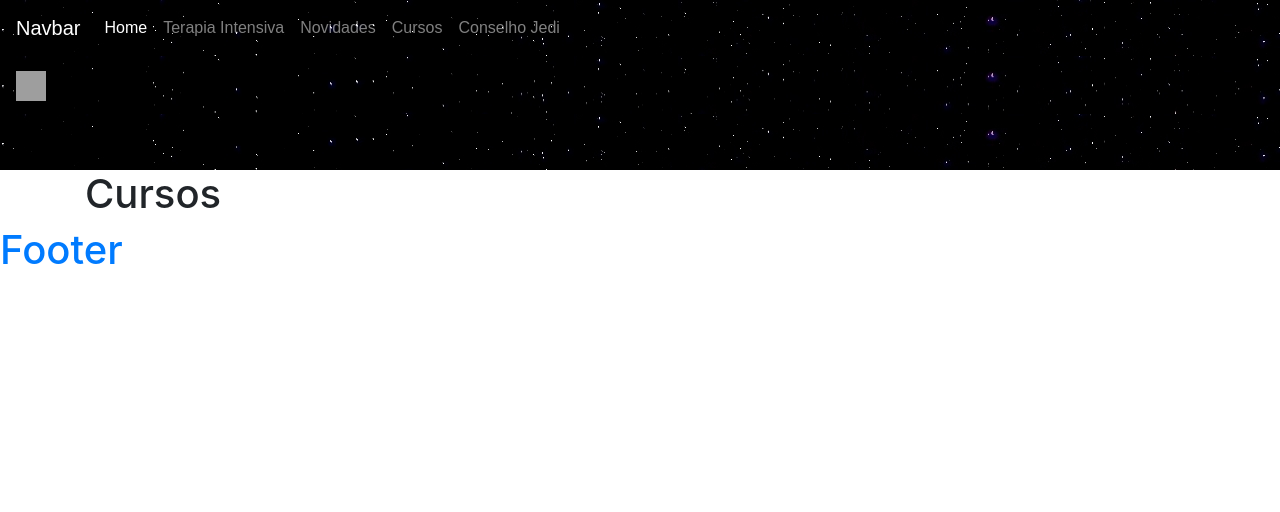
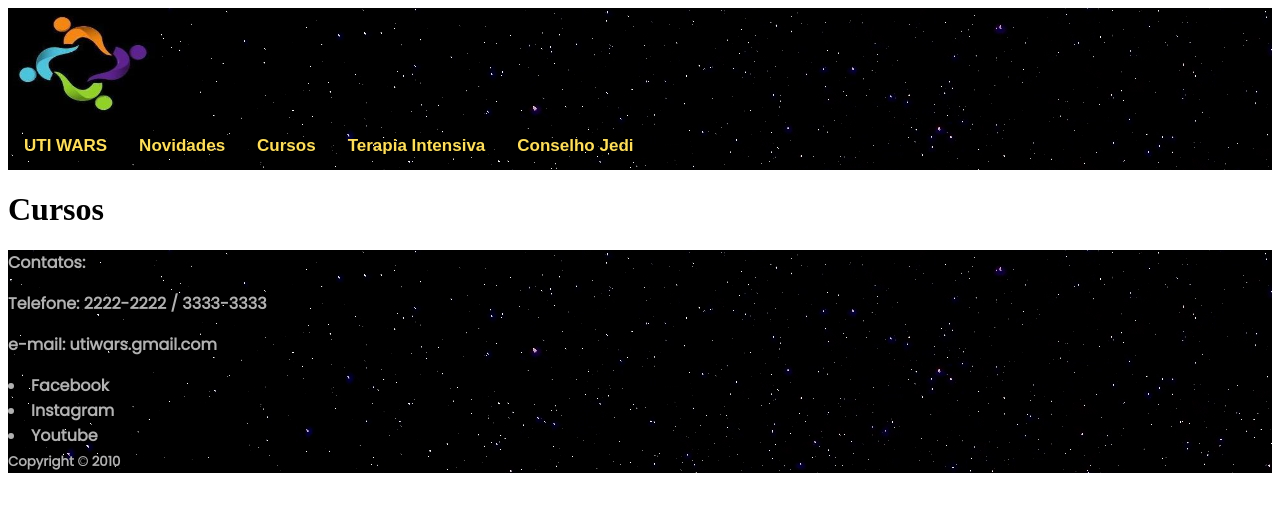
Before and after one commit to ilzamcmed/BlogDjango, a Django app: page /cursos/ in a window 1280 px wide. Shown: the top 512 px of the page. Run offline with Django 3.2, Linux system fonts and the light colour scheme; some libraries are stand-ins or nearby versions; grey boxes are pictures that could not be loaded.

Commit message:
adicionando navbar e footer, falta ajustes

```diff
--- a/main/static/main/base.css
+++ b/main/static/main/base.css
@@ -1,28 +1,73 @@
-.navbar-dark .navbar-brand {
-    color: #FFDE59;
-    font-family: 'Poppins', sans-serif;
-  }
-  .navbar-dark .navbar-brand:hover,
-  .navbar-dark .navbar-brand:focus {
-    color: #FFDE59;
-  }
+@import url('https://fonts.googleapis.com/css?family=Poppins&display=swap');
 
 
-  .navbar{
-    position: relative;
-    overflow: hidden;
-    background-image: url('../../static/main/starry-sky.jpg');
-    /*height: 180px;*/
+.img-logo{
+  width: 150px;
+  height: 110px;
+  align-items: ;
+}
+.topnav {
+  background-image: url("starry-sky.jpg");
+  overflow: hidden;
+}
+
+/* Style the links inside the navigation bar */
+.topnav a {
+  float: left;
+  display: block;
+  color: #FFDE59;
+  text-align: center;
+  padding: 14px 16px;
+  text-decoration: none;
+  font-family: 'Pippins', sans-serif;
+  font-weight: bold;
+  font-size: 17px;
+}
+
+/* Change the color of links on hover */
+.topnav a:hover {
+  background-color: #ddd;
+  color:#100F14;
+}
+/* Add an active class to highlight the current page */
+.topnav a.active {
+  background-color: #B1B1B1;
+  color: #100F14;
+}
+
+/* Hide the link that should open and close the topnav on small screens */
+.topnav .icon {
+  display: none;
+}
+/* When the screen is less than 600 pixels wide, hide all links, except for the first one ("Home"). Show the link that contains should open and close the topnav (.icon) */
+@media screen and (max-width: 600px) {
+  .topnav a:not(:first-child) {display: none;}
+  .topnav a.icon {
+    float: right;
+    display: block;
   }
+}
 
+/* The "responsive" class is added to the topnav with JavaScript when the user clicks on the icon. This class makes the topnav look good on small screens (display the links vertically instead of horizontally) */
+@media screen and (max-width: 600px) {
+  .topnav.responsive {position: relative;}
+  .topnav.responsive a.icon {
+    position: absolute;
+    right: 0;
+    top: 0;
+  }
+  .topnav.responsive a {
+    float: none;
+    display: block;
+    text-align: left;
+  }
+}
 
-  .navbar-dark .navbar-nav .nav-link {
-    color: #FFDE59;
-    font-family: 'Poppins', sans-serif;
-  }
-  .navbar-dark .navbar-nav .nav-link:hover {
-    color: #FFDE59;
-    text-shadow: grey 0px 0px 2px;
-    text-decoration: overline ;
-    text-decoration-style:solid;
-  }
+.footer{
+  flex-direction: row;
+  background-image: url("starry-sky.jpg");
+  color: #B1B1B1;
+  font-weight: bold;
+  font-family: 'Poppins', sans-serif;
+
+}
--- a/main/templates/main/base.html
+++ b/main/templates/main/base.html
@@ -9,60 +9,26 @@
     <meta name="viewport" content="width=device-width, initial-scale=1.0">
     <title>UTI WARS</title>
     {% block head-css %}
-    <link href="{% static 'bootstrap/css/bootstrap-theme.css' %}" rel="stylesheet" media="screen">
-    <link href="{% static 'bootstrap/css/bootstrap.css' %}" rel="stylesheet" media="screen">
-    <link href="{% static 'bootstrap/css/bootstrap.min.css' %}" rel="stylesheet" media="screen">
-    <link href="http://maxcdn.bootstrapcdn.com/font-awesome/4.2.0/css/font-awesome.min.css" rel="stylesheet">
-    <link href="{% static 'bootstrap/css/custom.css' %}" rel="stylesheet" media="screen">
+    <link rel="stylesheet" href="https://cdnjs.cloudflare.com/ajax/libs/font-awesome/4.7.0/css/font-awesome.min.css">
     {% endblock %}
 
 </head>
 
-<nav class="navbar navbar-expand-lg navbar-dark indigo">
-    <a class="navbar-brand" href="#">Navbar</a>
-    <button class="navbar-toggler" type="button" data-toggle="collapse" data-target="#navbarTogglerDemo02"
-        aria-controls="navbarTogglerDemo02" aria-expanded="false" aria-label="Toggle navigation">
-        <span class="navbar-toggler-icon"></span>
-    </button>
+<body>
 
-    <div class="collapse navbar-collapse" id="navbarTogglerDemo02">
-        <ul class="navbar-nav mr-auto mt-lg-0">
-            <li class="nav-item active">
-                <a class="nav-link" href="{% url 'home' %}">Home</a>
-            </li>
-            <li><a class="nav-item nav-link" href="{% url 'terapiaintensiva' %}">Terapia Intensiva</a></li>
-            <li><a class="nav-item nav-link" href="{% url 'novidades' %}">Novidades</a></li>
-            <li><a class="nav-item nav-link" href="{% url 'cursos' %}">Cursos</a></li>
-            <li><a class="nav-item nav-link" href="{% url 'conselhojedi' %}">Conselho Jedi</a></li>
-        </ul>
+    <div class="topnav" id="myTopnav">
+        <img class="img-logo" src="{% static "main/logo.jpeg" %}" />
+        <div>
+            <a href="{% url 'home' %}">UTI WARS</a>
+            <a href="{% url 'novidades' %}">Novidades</a>
+            <a href="{% url 'cursos' %}">Cursos</a>
+            <a href="{% url 'terapiaintensiva' %}">Terapia Intensiva</a>
+            <a href="{% url 'conselhojedi' %}">Conselho Jedi</a>
+        </div>
+        <a href="javascript:void(0);" class="icon" onclick="myFunction()">
+            <i class="fa fa-bars"></i>
+        </a>
     </div>
-</nav>
-
-
-<nav class="navbar navbar-light bg-light">
-    <a class="navbar-brand" href='../../static/main/logo.jpeg'>
-        <img src="/docs/4.0/assets/brand/bootstrap-solid.svg" width="30" height="30" alt="">
-    </a>
-</nav>
-<nav class="navbar navbar-expand-lg navbar-light bg-light">
-    <a class="navbar-brand" href="#">Navbar</a>
-    <button class="navbar-toggler" type="button" data-toggle="collapse" data-target="#navbarNavAltMarkup"
-        aria-controls="navbarNavAltMarkup" aria-expanded="false" aria-label="Toggle navigation">
-        <span class="navbar-toggler-icon"></span>
-    </button>
-    <div class="collapse navbar-collapse" id="navbarNavAltMarkup">
-        <div class="navbar-nav">
-            <a class="nav-item nav-link active" href="{% url 'home' %}">Home</a>
-            <a class="nav-item nav-link" href="{% url 'terapiaintensiva' %}">Terapia Intensiva</a>
-            <a class="nav-item nav-link" href="{% url 'novidades' %}">Novidades</a>
-            <a class="nav-item nav-link" href="{% url 'cursos' %}">Cursos</a>
-            <a class="nav-item nav-link" href="{% url 'conselhojedi' %}">Conselho Jedi</a>
-        </div>
-    </div>
-</nav>
-
-
-<body>
     <div class="content container">
         <div class="row">
             <div class="col-md-8">
@@ -71,9 +37,22 @@
             </div>
         </div>
     </div>
-    <div class="page-footer">
-        <h1><a href="/">Footer</a></h1>
-    </div>
+    <footer class="footer">
+
+        <div>
+           <p>Contatos:</p>
+           <p>Telefone: 2222-2222 / 3333-3333</p>
+           <p>e-mail: utiwars.gmail.com</p>
+        </div>
+        <div>
+            <li><a>Facebook</a></li>
+            <li><a>Instagram</a></li>
+            <li><a>Youtube</a></li>
+        </div>
+
+        <small>Copyright © 2010 </small>
+    </footer>
+
 </body>
 
 </html>
```
